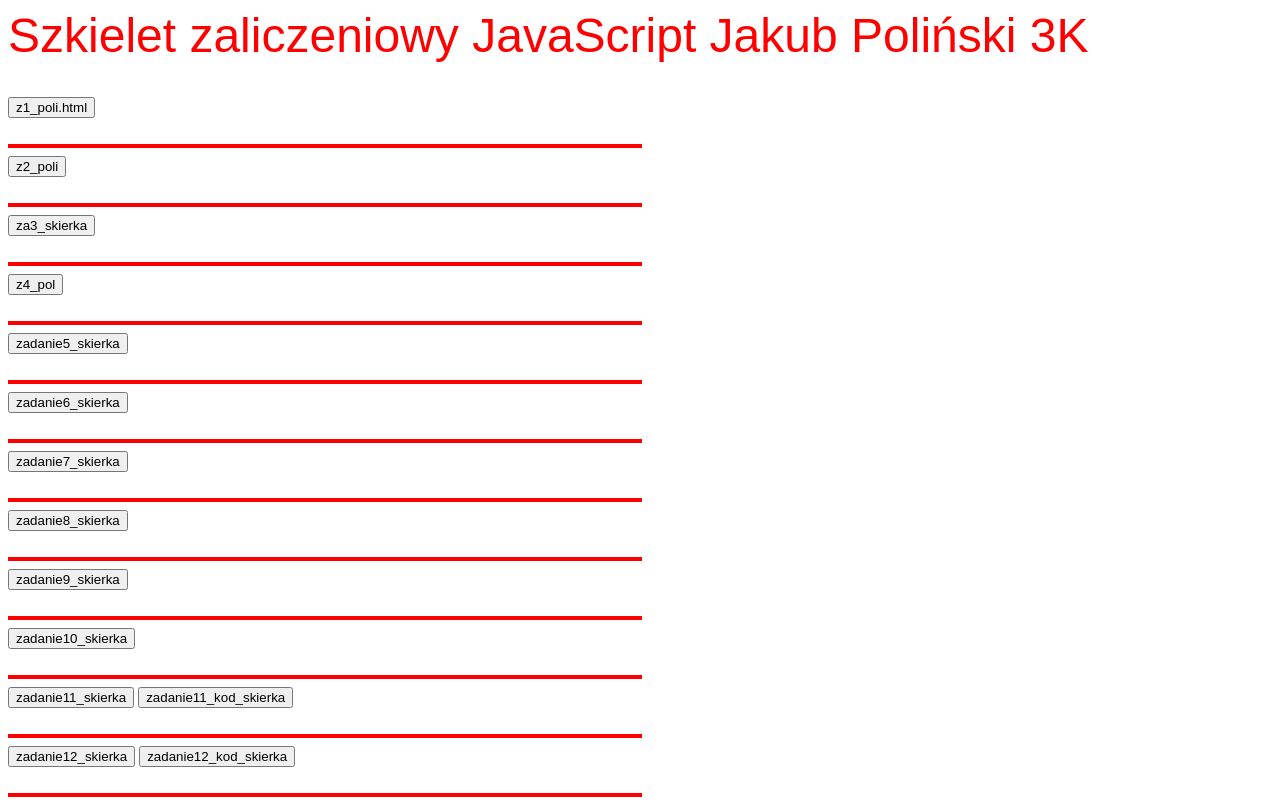
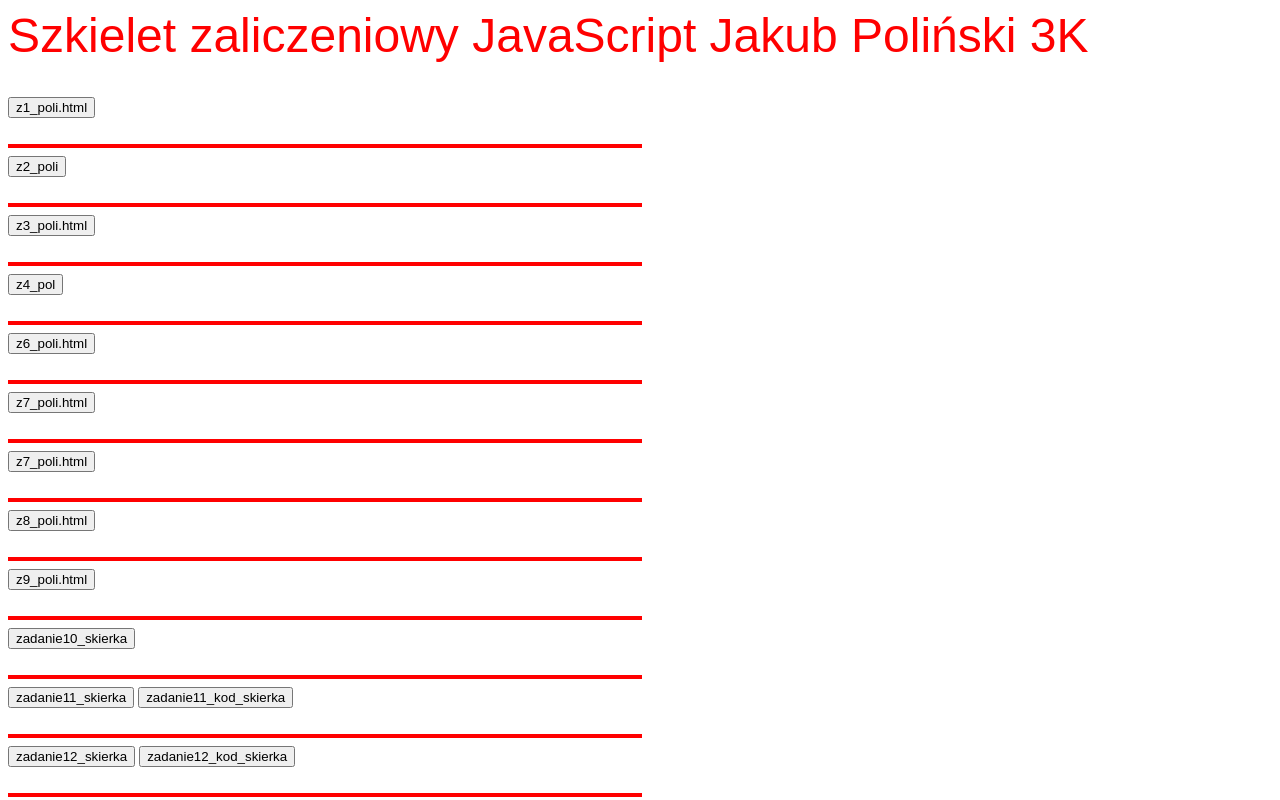
Before and after one commit to kapilexior/java_3-5, a plain HTML site: page index.html in a window 1280 px wide. Shown: the top 800 px of the page. Drawn offline with Linux system fonts and the light colour scheme.

Commit message:
Update index.html

```diff
--- a/index.html
+++ b/index.html
@@ -132,25 +132,25 @@ window.close()
 <input type="button" name="z2" value="z2_poli" onclick="WinOpen_z2(' ')"> <br><br>
 <HR SIZE=4 WIDTH=50% ALIGN=LEFT COLOR=red>
 
-<input type="button" name="z3" value="za3_skierka" onclick="WinOpen_z3(' ')"> <br><br>
+<input type="button" name="z3" value="z3_poli.html" onclick="WinOpen_z3(' ')"> <br><br>
 <HR SIZE=4 WIDTH=50% ALIGN=LEFT COLOR=red>
 
 <input type="button" name="z4" value="z4_pol" onclick="WinOpen_z4(' ')"> <br><br>
 <HR SIZE=4 WIDTH=50% ALIGN=LEFT COLOR=red>
 
-<input type="button" name="z5" value="zadanie5_skierka" onclick="WinOpen_z5(' ')"> <br><br>
+<input type="button" name="z5" value="z6_poli.html" onclick="WinOpen_z5(' ')"> <br><br>
 <HR SIZE=4 WIDTH=50% ALIGN=LEFT COLOR=red>
 
-<input type="button" name="z6" value="zadanie6_skierka" onclick="WinOpen_z6(' ')"> <br><br>
+<input type="button" name="z6" value="z7_poli.html" onclick="WinOpen_z6(' ')"> <br><br>
 <HR SIZE=4 WIDTH=50% ALIGN=LEFT COLOR=red>
 
-<input type="button" name="z7" value="zadanie7_skierka" onclick="WinOpen_z7(' ')"> <br><br>
+<input type="button" name="z7" value="z7_poli.html" onclick="WinOpen_z7(' ')"> <br><br>
 <HR SIZE=4 WIDTH=50% ALIGN=LEFT COLOR=red>
 
-<input type="button" name="z8" value="zadanie8_skierka" onclick="WinOpen_z8(' ')"> <br><br>
+<input type="button" name="z8" value="z8_poli.html" onclick="WinOpen_z8(' ')"> <br><br>
 <HR SIZE=4 WIDTH=50% ALIGN=LEFT COLOR=red>
 
-<input type="button" name="z9" value="zadanie9_skierka" onclick="WinOpen_z9(' ')"> <br><br>
+<input type="button" name="z9" value="z9_poli.html" onclick="WinOpen_z9(' ')"> <br><br>
 <HR SIZE=4 WIDTH=50% ALIGN=LEFT COLOR=red>
 
 <input type="button" name="z10" value="zadanie10_skierka" onclick="WinOpen_z10(' ')"> <br><br>
```
